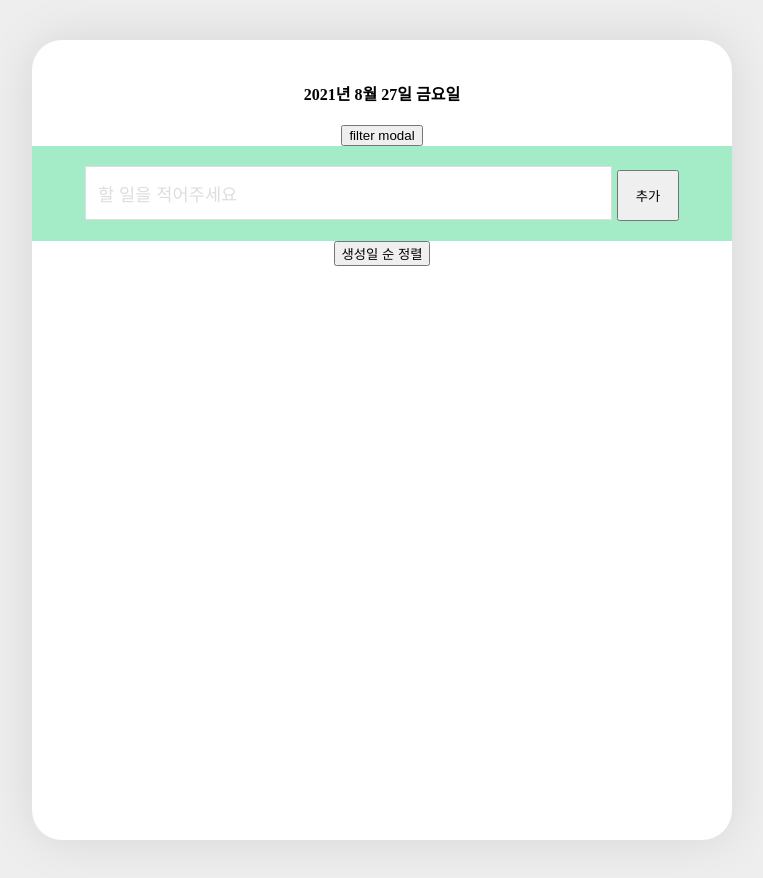
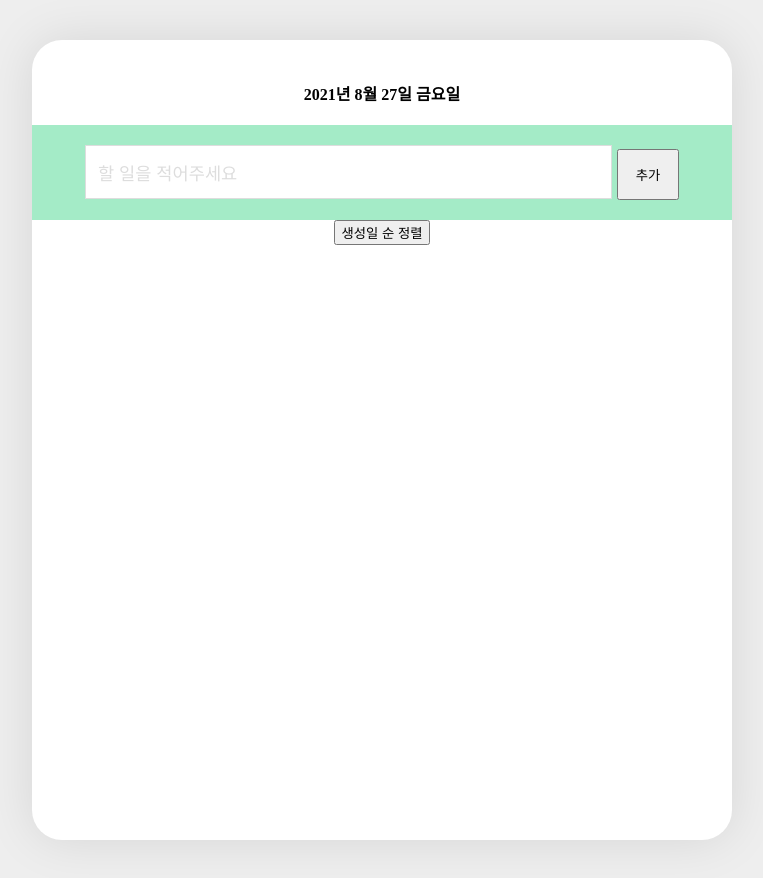
Before and after one commit to hyseoseo/Assignment8-TeamB, a React (Create React App) app: page / in a window 1280 px wide. Shown: the whole page, without its empty margins (258-1021 px from the left). Built offline with nearby package versions, Linux system fonts and the light colour scheme; what emotion-reset would draw is missing.

Commit message:
[#22] chore: 제거 필터 모달

```diff
--- a/src/components/todo/TodoHead.tsx
+++ b/src/components/todo/TodoHead.tsx
@@ -1,8 +1,6 @@
 import React from 'react';
 import { css } from '@emotion/react';
-import { useModalContext } from 'contexts';
 import { getCurrentDate } from 'utils';
-import { FilterModal } from 'components/modals';
 import { TodoCreate } from 'components/todo';
 
 interface ITodoHeadProps {
@@ -11,18 +9,9 @@ interface ITodoHeadProps {
 }
 
 const TodoHead: React.FC<ITodoHeadProps> = ({ createTodo, sortTodo }) => {
-  const { openModal } = useModalContext()!;
-
-  const handleClickFilter = (): void => {
-    openModal(FilterModal);
-  };
-
   return (
     <header css={HeadBlock}>
       <h1 css={Time}>{getCurrentDate()}</h1>
-      <button onClick={handleClickFilter}>
-        <span>filter modal</span>
-      </button>
       <TodoCreate createTodo={createTodo} />
       <button onClick={sortTodo}>생성일 순 정렬</button>
     </header>
```
